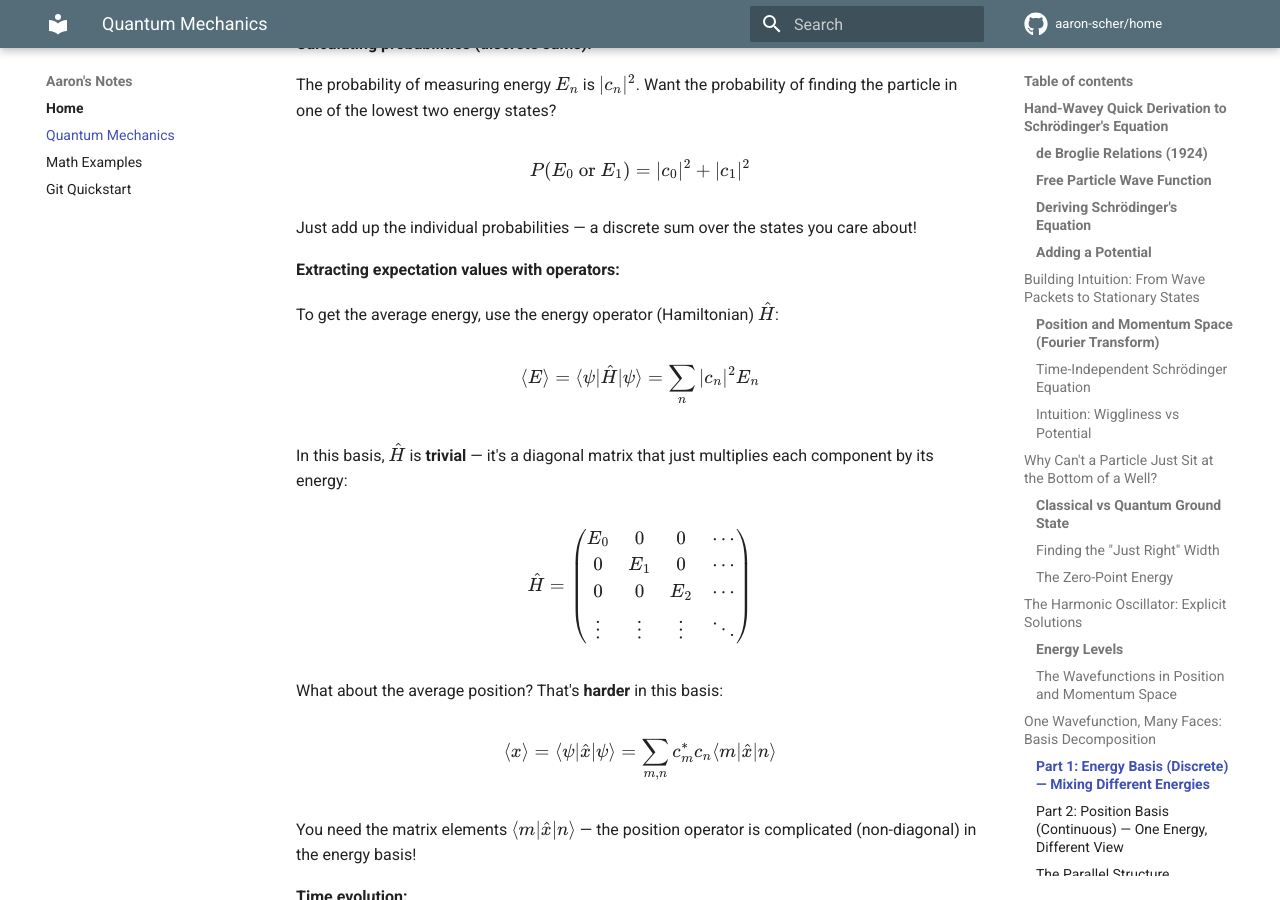
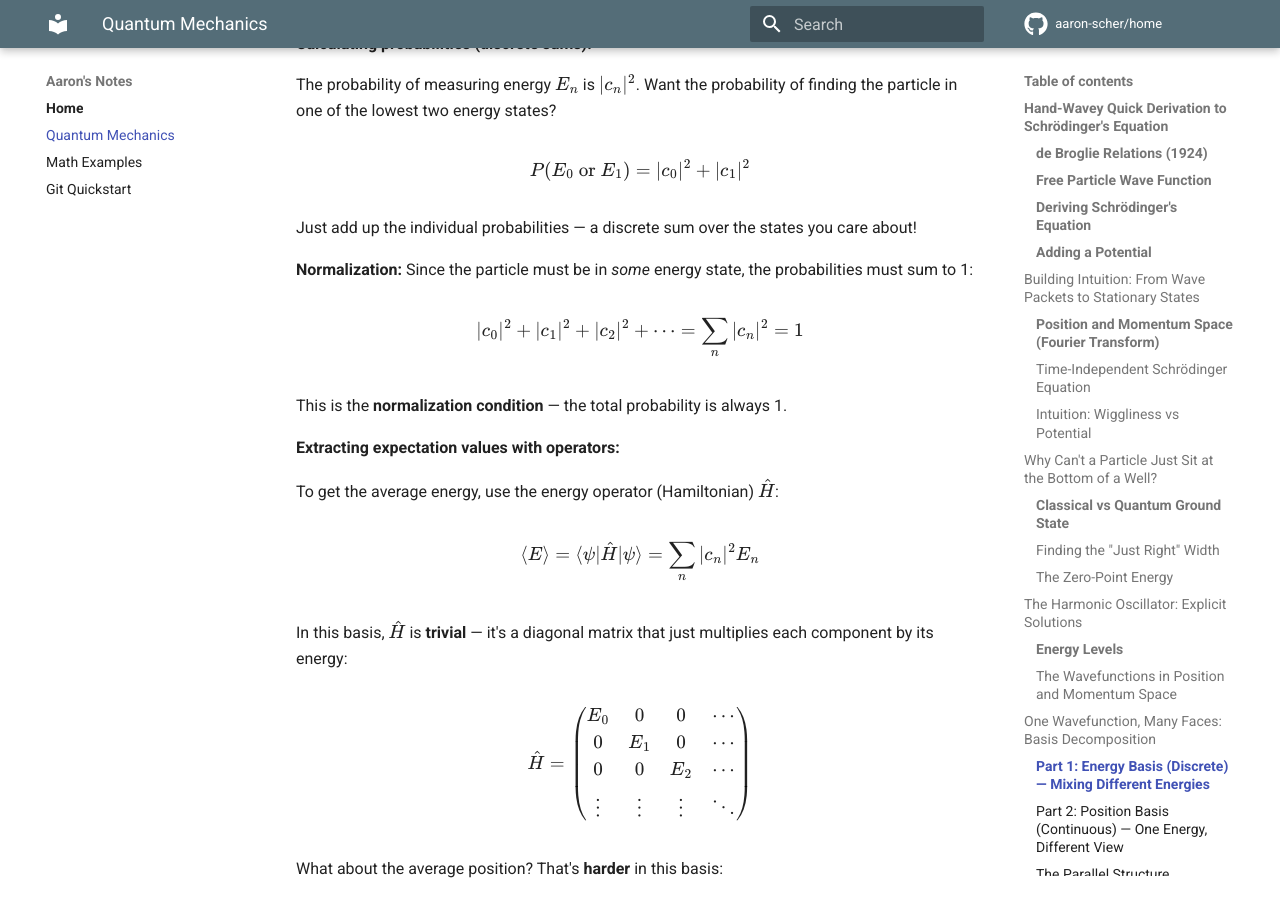
Before and after one commit to aaron-scher/home, an MkDocs documentation site: the page built from docs/quantum-mechanics.md, in a window 1280 px wide and 900 px high, scrolled down 11147 px. Built offline with MkDocs 1.6.1 and Material for MkDocs 9.7.7, drawn with Linux system fonts in a browser that asks for light colours; comment, search, counter and statistics services are not loaded; some of the changed text lies outside the part shown.

Commit message:
Add normalization conditions to basis decomposition
- Energy basis: sum of |cn|² = 1 (discrete sum)
- Position basis: integral of |ψ(x)|² = 1 (continuous)
- Emphasize parallel structure between discrete and continuous

🤖 Generated with [Claude Code](https://claude.com/claude-code)

Co-Authored-By: Claude <noreply@anthropic.com>

```diff
--- a/docs/quantum-mechanics.md
+++ b/docs/quantum-mechanics.md
@@ -394,6 +394,14 @@ $$
 
 Just add up the individual probabilities — a discrete sum over the states you care about!
 
+**Normalization:** Since the particle must be in *some* energy state, the probabilities must sum to 1:
+
+$$
+|c_0|^2 + |c_1|^2 + |c_2|^2 + \cdots = \sum_n |c_n|^2 = 1
+$$
+
+This is the **normalization condition** — the total probability is always 1.
+
 **Extracting expectation values with operators:**
 
 To get the average energy, use the energy operator (Hamiltonian) $\hat{H}$:
@@ -449,6 +457,14 @@ P(0 \leq x \leq x_0) = \int_0^{x_0} |\psi(x)|^2 dx
 $$
 
 Integrate the probability density — a continuous sum over the region you care about! This is the continuous analog of $|c_0|^2 + |c_1|^2$.
+
+**Normalization:** Since the particle must be *somewhere*, the total probability must equal 1:
+
+$$
+\int_{-\infty}^{\infty} |\psi(x)|^2 dx = 1
+$$
+
+This is the continuous version of $\sum_n |c_n|^2 = 1$ — same idea, integral instead of sum!
 
 **Extracting expectation values with operators:**
 
```
